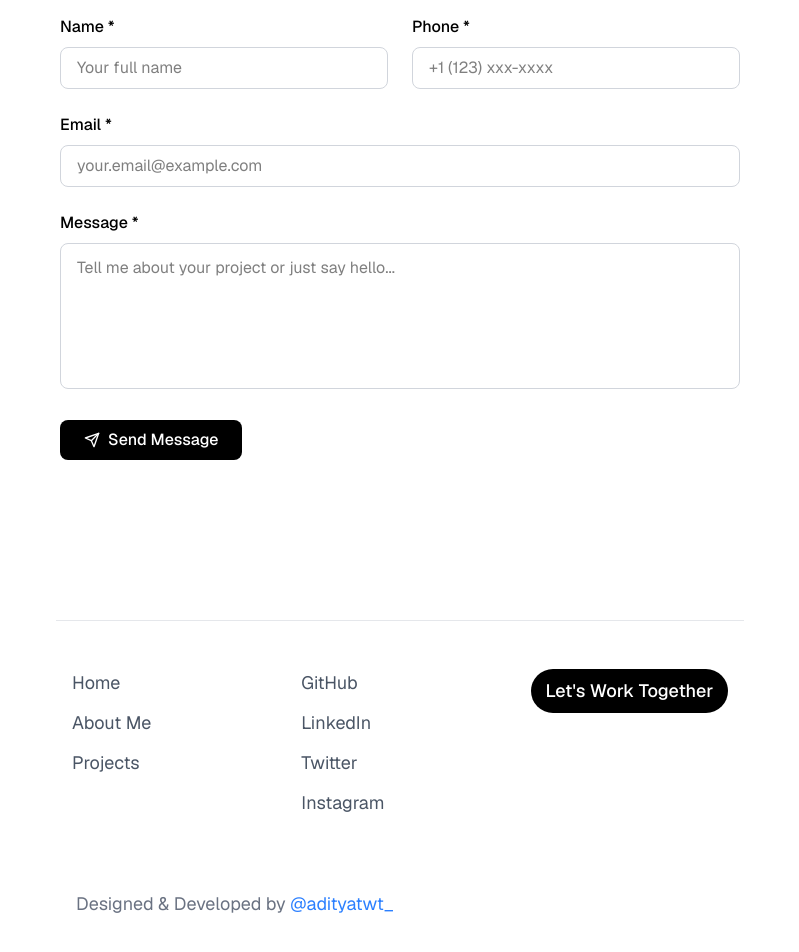
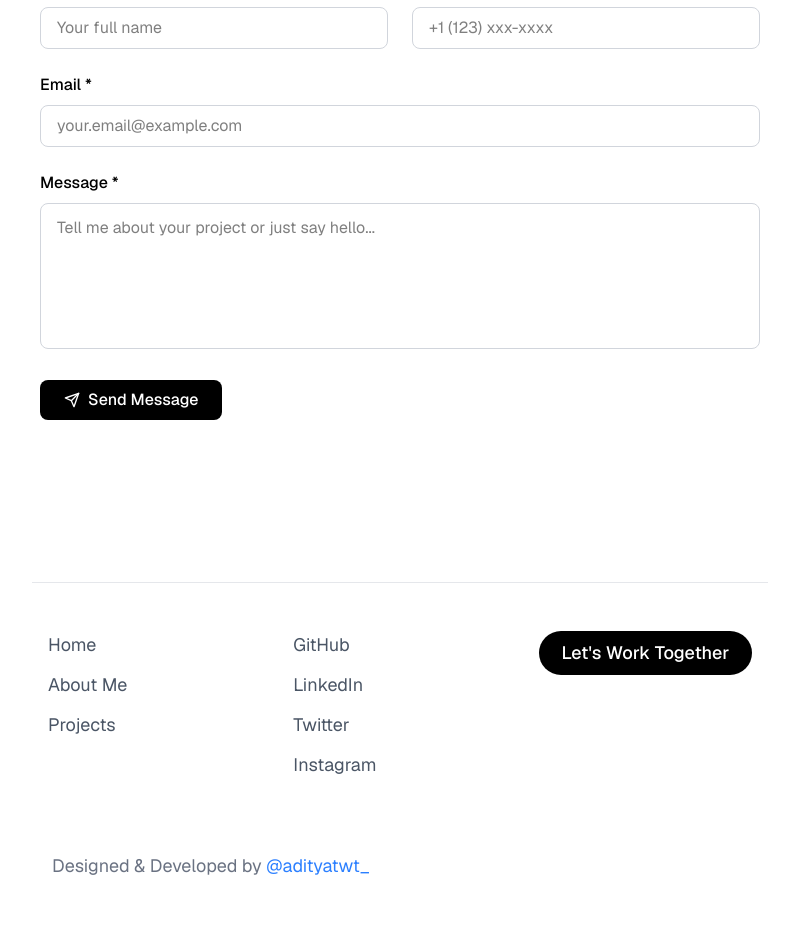
Before and after one commit to Aditya3403/My-Portfolio-Website, a Next.js app: page /contact-me in a window 1280 px wide. Shown: the part 330-1282 px from the top of the page, without its empty margins (240-1039 px from the left). Built offline with nearby package versions, Linux system fonts and the light colour scheme.

Commit message:
fixed padding issues

```diff
--- a/app/about-me/page.tsx
+++ b/app/about-me/page.tsx
@@ -45,8 +45,8 @@ export default function Timeline() {
     <>
       <Navbar />
 
-      <div className="font-sans max-w-3xl mx-auto px-5 py-6 sm:py-8">
-        <section className="px-4 sm:px-6 py-12 sm:py-20 max-w-4xl mx-auto">
+      <div className="font-sans max-w-3xl mx-auto px-2 py-4 sm:py-4">
+        <section className="px-4 sm:px-4 py-10 sm:py-10 max-w-4xl mx-auto">
 
           {/* Title */}
           <h1 className="text-center text-2xl sm:text-3xl font-bold mb-5 sm:mb-8 text-black dark:text-white">
--- a/app/contact-me/page.tsx
+++ b/app/contact-me/page.tsx
@@ -45,13 +45,13 @@ export default function ContactPage() {
     <>
       <Navbar />
 
-      <div className="font-sans max-w-3xl mx-auto px-5 py-6 sm:py-8">
+      <div className="font-sans max-w-3xl mx-auto px-2 py-4 sm:py-4">
         <section
           className="
             min-h-[auto] sm:min-h-screen
             text-black dark:text-white
-            px-4 sm:px-6
-            py-10 sm:py-16
+            px-4 sm:px-4
+            py-10 sm:py-10
             flex flex-col items-center
           "
         >
--- a/app/page.tsx
+++ b/app/page.tsx
@@ -154,7 +154,7 @@ export default function Home() {
   return (
     <>
     <Navbar />
-    <div className="font-sans max-w-3xl mx-auto px-3 py-6">
+    <div className="font-sans max-w-3xl mx-auto px-2 py-4">
       <header id="home" className="
         min-h-[50vh] sm:min-h-screen
         flex flex-col
@@ -258,7 +258,7 @@ export default function Home() {
 
 
     {/* Proof of Work */}
-    <section id="work" className="mt-10 mb-12 sm:mb-16">
+    <section id="work" className="mt-10 mb-12 sm:mb-12 px-2">
       <h2 className="text-2xl font-bold mb-6 text-center">Proof of Work</h2>
 
       <div className="flex justify-center mb-6">
@@ -405,7 +405,7 @@ export default function Home() {
       </section> */}
 
       {/* GitHub Contributions */}
-      <section className="mb-16 text-center">
+      <section className="px-2 mb-12 text-center">
         <h2 className="text-2xl font-bold mb-6 dark:text-white">GitHub Contributions</h2>
         <div className="overflow-x-auto">
           <GitHubContributions />
@@ -413,7 +413,7 @@ export default function Home() {
       </section>
 
       {/* Experience Section */}
-      <section className="mb-16">
+      <section className="mb-12 px-2">
         <h2 className="text-2xl font-bold mb-6 text-center">Experience</h2>
 
         <div className="space-y-12">
--- a/components/Footer.tsx
+++ b/components/Footer.tsx
@@ -23,7 +23,7 @@ export default function Footer() {
   };
 
   return (
-    <div className="font-sans max-w-3xl mx-auto px-5 sm:py-8">
+    <div className="font-sans max-w-3xl mx-auto px-2 sm:py-8">
       <footer className="w-full border-t border-gray-200 dark:border-gray-600 mt-12 sm:mt-16">
         <div
           className="
```
